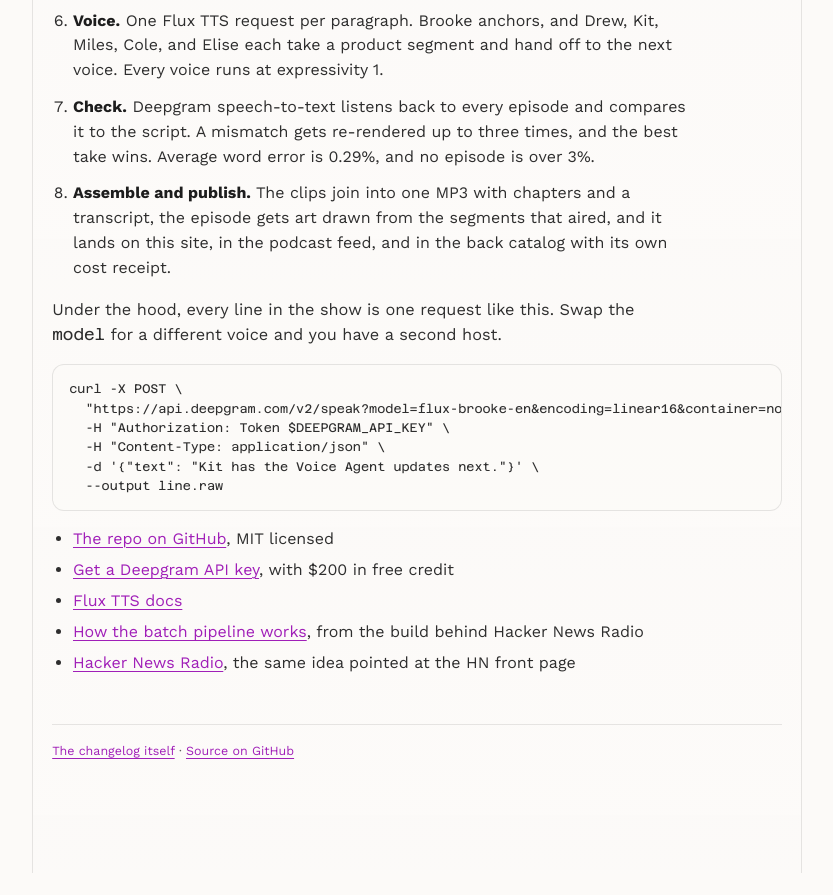
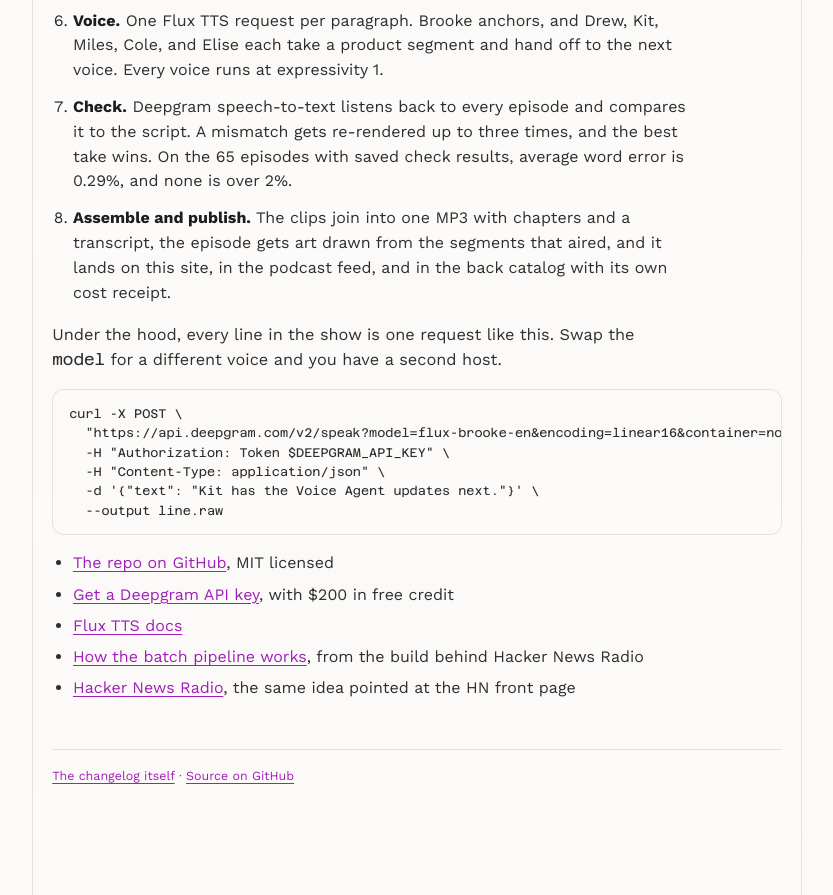
Before and after one commit to samgutentag-deepgram/deepgram-changelog-podcast, a plain HTML site: page web/build.html in a window 1280 px wide. Shown: the part 2548-3443 px from the top of the page, without its empty margins (223-1056 px from the left). Before the commit the page ends 3421 px from the top, so only its background shows below. Drawn offline with Linux system fonts and the light colour scheme.

Commit message:
docs: scope the word error figure to the episodes with saved results
Co-Authored-By: Claude Opus 5.5 <noreply@anthropic.com>
Claude-Session: https://claude.ai/code/session_01Q2bQED5crkYicdeY69VXGC

```diff
--- a/web/build.html
+++ b/web/build.html
@@ -166,7 +166,7 @@ claude</pre></li>
       voice runs at expressivity 1.</li>
     <li><strong>Check.</strong> Deepgram speech-to-text listens back to every episode and compares it
       to the script. A mismatch gets re-rendered up to three times, and the best take wins.
-      Average word error is 0.29%, and no episode is over 3%.</li>
+      On the 65 episodes with saved check results, average word error is 0.29%, and none is over 2%.</li>
     <li><strong>Assemble and publish.</strong> The clips join into one MP3 with chapters and a
       transcript, the episode gets art drawn from the segments that aired, and it lands on this site,
       in the podcast feed, and in the back catalog with its own cost receipt.</li>
```
Also changed, not shown: 1 other file.
